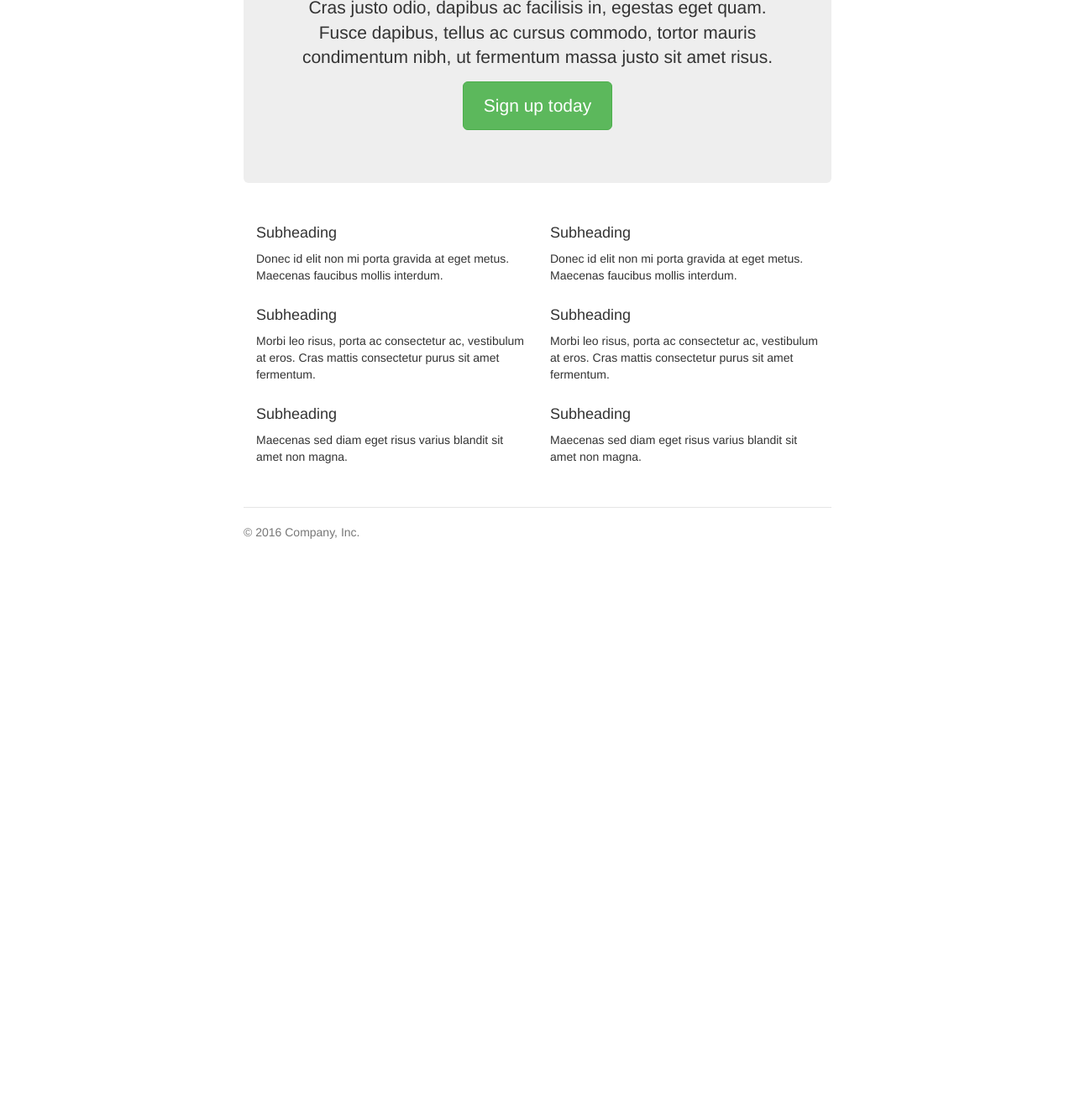
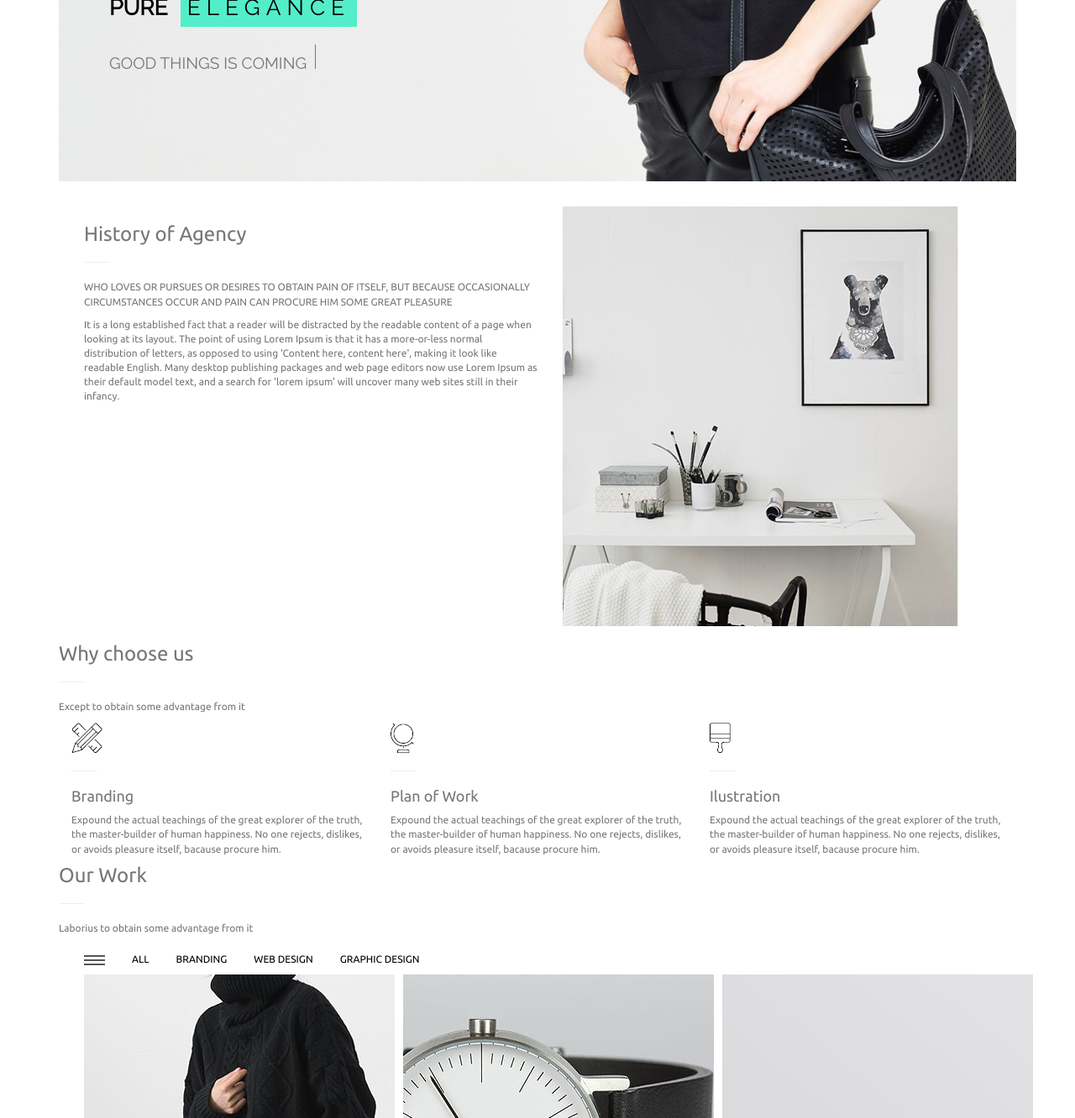
Before and after one commit to usotnyk/oak-website, a plain HTML site: page index.html in a window 1280 px wide. Shown: the part 284-1616 px from the top of the page at 84% size. Before the commit the page ends 958 px from the top, so only its background shows below. Drawn offline with Linux system fonts and the light colour scheme.

Commit message:
html structure upto "stay informed" section

```diff
--- a/css/styles.css
+++ b/css/styles.css
@@ -1,3 +1,16 @@
+body {
+  font-size: 12px;
+  color: #767676;
+  font-family: 'Ubuntu', sans-serif;
+  padding-top: 20px;
+  padding-bottom: 20px;
+}
+
+hr {
+  width: 30px;
+  margin-left: 0;
+}
+
 /* NAVBAR*/
 #logo-img {
   background: url('../images/logo.png') no-repeat;
@@ -11,24 +24,18 @@
   background-color: transparent;
 }
 
-/* Space out content a bit */
-body {
-  padding-top: 20px;
-  padding-bottom: 20px;
-}
-
-/* Everything but the jumbotron gets side spacing for mobile first views */
+/* Everything but the jumbotron gets side spacing for mobile first views
 .header,
 .marketing,
 .footer {
   padding-right: 15px;
   padding-left: 15px;
-}
+} */
 
 /* Custom page header */
 .header {
   padding-bottom: 20px;
-  border-bottom: 1px solid #e5e5e5;
+  border-bottom: 1px;
 }
 /* Make the masthead heading the same height as the navigation */
 .header h3 {
@@ -41,52 +48,91 @@ body {
 .footer {
   padding-top: 19px;
   color: #777;
-  border-top: 1px solid #e5e5e5;
+  border-top: 1px;
 }
 
-/* Customize container */
-@media (min-width: 768px) {
-  .container {
-    max-width: 730px;
-  }
-}
-.container-narrow > hr {
-  margin: 30px 0;
+/* JUMBOTRON */
+.jumbotron {
+  min-width: auto;
+  min-height: 400px;
+  background: url('../images/header.jpg') no-repeat;
+  background-size: 100%;
 }
 
-/* Main marketing message and sign up button */
-.jumbotron {
-  text-align: center;
-  border-bottom: 1px solid #e5e5e5;
-}
-.jumbotron .btn {
-  padding: 14px 24px;
-  font-size: 21px;
+.container .jumbotron, .container-fluid .jumbotron {
+  border-radius: 0;
 }
 
-/* Supporting marketing content */
-.marketing {
-  margin: 40px 0;
-}
-.marketing p + h4 {
-  margin-top: 28px;
+.jumbotron h1 {
+  font-family: 'Raleway', sans-serif;
+  color: black;
+  font-weight: bold;
+  font-size: 2.2em;
+  margin-top: 130px;
 }
 
-/* Responsive: Portrait tablets and up */
-@media screen and (min-width: 768px) {
-  /* Remove the padding we set earlier */
-  .header,
-  .marketing,
-  .footer {
-    padding-right: 0;
-    padding-left: 0;
+.jumbotron h1 span {
+  font-weight: lighter;
+  letter-spacing: 7px;
+  padding: 8px;
+  margin-left: 15px;
+}
+
+span.highlight {
+    background-color: #53EEC9;
+}
+
+.jumbotron h2 {
+  font-family: 'Raleway', sans-serif;
+  font-size: 1.6em;
+  margin-top: 30px;
+}
+
+ div.vertical-line{
+  width: 1px;
+  background-color: #767676;
+  height: 1.5em;
+  display:inline-block;
+  margin-left: 10px;
+    }
+
+
+/* MEDIA QUERIES
+--------------------*/
+@media (max-width: 768px) {
+  /* this is here just for testing */
+  body {
+    color: blue;
   }
-  /* Space out the masthead */
-  .header {
-    margin-bottom: 30px;
+
+  .container {
+    max-width: 720px;
   }
-  /* Remove the bottom border on the jumbotron for visual effect */
-  .jumbotron {
-    border-bottom: 0;
+
+  .jumbotron h1 {
+    float: none;
+    margin-top: 20%;
+    font-size: 200%;
   }
+
+  .jumbotron h2 {
+  font-size: 150%;
+  margin-top: 5%;
 }
+
+@media (max-width: 420px) {
+
+  body {
+    color: red;
+  }
+
+  .jumbotron h1 {
+    float: none;
+    margin-top: 20%;
+    font-size: 110%;
+  }
+
+  .jumbotron h2 {
+  font-size: 90%;
+  margin-top: 5%;
+}
--- a/index.html
+++ b/index.html
@@ -8,6 +8,7 @@
     <meta name="description" content="">
     <meta name="author" content="">
     <link rel="icon" href="../../favicon.ico">
+    <link href="https://fonts.googleapis.com/css?family=Raleway|Ubuntu" rel="stylesheet">
 
     <title>OAK by Julia</title>
 
@@ -26,56 +27,134 @@
   </head>
 
   <body>
-<!--NAVBAR-->
 
   <div class="container">
+
+<!--NAVBAR-->
     <div class="header clearfix">
       <nav>
         <ul class="nav nav-pills pull-right">
-            <li class="active"><a href="#">Menu</a></li>
+          <li class="active text-uppercase"><a href="#">Menu</a></li>
           <li><a href="#"><img src="images/hamburger.png"></a></li>
         </ul>
         <div id="logo-img" alt="Logo image"></div>
       </nav>
-
-
     </div>
 
 <!--END of NAVBAR-->
 
+<!--JUMBOTRON-->
       <div class="jumbotron">
-        <h1>Jumbotron heading</h1>
-        <p class="lead">Cras justo odio, dapibus ac facilisis in, egestas eget quam. Fusce dapibus, tellus ac cursus commodo, tortor mauris condimentum nibh, ut fermentum massa justo sit amet risus.</p>
-        <p><a class="btn btn-lg btn-success" href="#" role="button">Sign up today</a></p>
+        <h1 class="text-uppercase">Pure<span class="highlight">Elegance</span></h1>
+        <h2 class="text-uppercase">Good things is coming<div class="vertical-line"/></h2>
       </div>
 
-      <div class="row marketing">
-        <div class="col-lg-6">
-          <h4>Subheading</h4>
-          <p>Donec id elit non mi porta gravida at eget metus. Maecenas faucibus mollis interdum.</p>
+<!--END of JUMBOTRON-->
 
-          <h4>Subheading</h4>
-          <p>Morbi leo risus, porta ac consectetur ac, vestibulum at eros. Cras mattis consectetur purus sit amet fermentum.</p>
+<!--Main Content-->
+  <!--History of Agency-->
+    <div class="container">
+      <div class="history col-sm-6">
+        <h3>History of Agency</h3>
+        <hr>
+        <p class= "text-uppercase">Who loves or pursues or desires to obtain pain of itself, but because occasionally circumstances occur and pain can procure him some great pleasure</p>
+        <p>It is a long established fact that a reader will be distracted by the readable content of a page when looking at its layout. The point of using Lorem Ipsum is that it has a more-or-less normal distribution of letters, as opposed to using 'Content here, content here', making it look like readable English. Many desktop publishing packages and web page editors now use Lorem Ipsum as their default model text, and a search for 'lorem ipsum' will uncover many web sites still in their infancy. </p>
+      </div>
+      <div class="col-sm-6">
+        <img id="history-img" src="images/history.jpg" alt="history image">
+      </div>
+    </div>
+<!--END of History of Agency-->
 
-          <h4>Subheading</h4>
-          <p>Maecenas sed diam eget risus varius blandit sit amet non magna.</p>
+<!--Why choose us-->
+    <div class="why">
+      <h3>Why choose us</h3>
+      <hr>
+      <p>Except to obtain some advantage from it</p>
+    <div class="col-sm-4">
+        <img src="images/pencils.png" alt="pencils">
+        <hr>
+        <h4>Branding</h4>
+        <p>Expound the actual teachings of the great explorer of the truth, the master-builder of human happiness. No one rejects, dislikes, or avoids pleasure itself, bacause procure him.</p>
+    </div>
+    <div class="col-sm-4">
+        <img src="images/globe.png" alt="globe">
+        <hr>
+        <h4>Plan of Work</h4>
+        <p>Expound the actual teachings of the great explorer of the truth, the master-builder of human happiness. No one rejects, dislikes, or avoids pleasure itself, bacause procure him.</p>
+    </div>
+    <div class="col-sm-4">
+        <img src="images/brush.png" alt="brush">
+        <hr>
+        <h4>Ilustration</h4>
+        <p>Expound the actual teachings of the great explorer of the truth, the master-builder of human happiness. No one rejects, dislikes, or avoids pleasure itself, bacause procure him.</p>
+    </div>
+    </div>
+<!--END of Why choose us-->
+
+<!--Our work and 2nd navbar-->
+    <div class="work">
+      <h3>Our Work</h3>
+      <hr>
+      <p>Laborius to obtain some advantage from it</p>
+    </div>
+    <div class="container">
+      <nav>
+        <ul class="nav nav-pills pull-left">
+          <li><a href="#"><img src="images/hamburger.png"></a></li>
+          <li class="active text-uppercase"><a href="#">All</a></li>
+          <li class="active text-uppercase"><a href="#">Branding</a></li>
+          <li class="active text-uppercase"><a href="#">Web Design</a></li>
+          <li class="active text-uppercase"><a href="#">Graphic Design</a></li>
+        </ul>
+      </nav>
     </div>
 
-        <div class="col-lg-6">
-          <h4>Subheading</h4>
-          <p>Donec id elit non mi porta gravida at eget metus. Maecenas faucibus mollis interdum.</p>
+<!--END of Our work and 2nd navbar-->
 
-          <h4>Subheading</h4>
-          <p>Morbi leo risus, porta ac consectetur ac, vestibulum at eros. Cras mattis consectetur purus sit amet fermentum.</p>
-
-          <h4>Subheading</h4>
-          <p>Maecenas sed diam eget risus varius blandit sit amet non magna.</p>
+<!--Photo Tiles-->
+  <div class="container tiles">
+    <div class="col-sm-4">
+      <img src="images/portfolio1.jpg" alt="portfolio 1">
+    </div>
+        <div class="col-sm-4">
+      <img src="images/portfolio2.jpg" alt="portfolio 2">
+    </div>
+    <div class="col-sm-4">
+      <img src="images/portfolio3.jpg" alt="portfolio 3">
+    </div>
+    <div class="col-sm-4">
+      <img src="images/portfolio4.jpg" alt="portfolio 4">
+    </div>
+    <div class="col-sm-4">
+      <img src="images/portfolio5.jpg" alt="portfolio 5">
+    </div>
+    <div class="col-sm-4">
+      <img src="images/portfolio6.jpg" alt="portfolio 6">
+    </div>
+    <div class="col-sm-4">
+      <img src="images/portfolio7.jpg" alt="portfolio 7">
+    </div>
+    <div class="col-sm-4">
+      <img src="images/portfolio8.jpg" alt="portfolio 8">
+    </div>
+    <div class="col-sm-4">
+      <img src="images/portfolio9.jpg" alt="portfolio 9">
     </div>
   </div>
 
-      <footer class="footer">
-        <p>&copy; 2016 Company, Inc.</p>
-      </footer>
+<!--END of Photo Tiles-->
+
+<!--Stay Informed-->
+
+<!--END of Stay Informed-->
+
+<!--END of Main Content-->
+
+<!--FOOTER-->
+
+<!--End of FOOTER-->
+
 
   </div> <!-- /container -->
 
```
Lines whose indentation alone changed are shown as unchanged.
